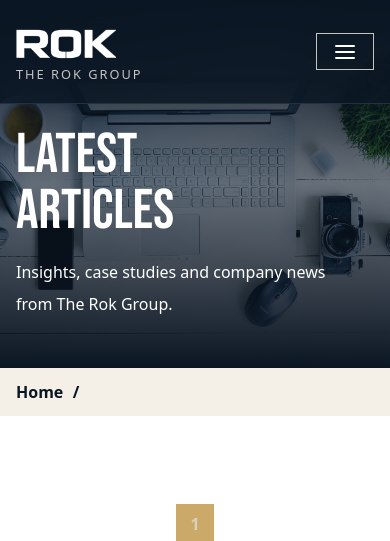
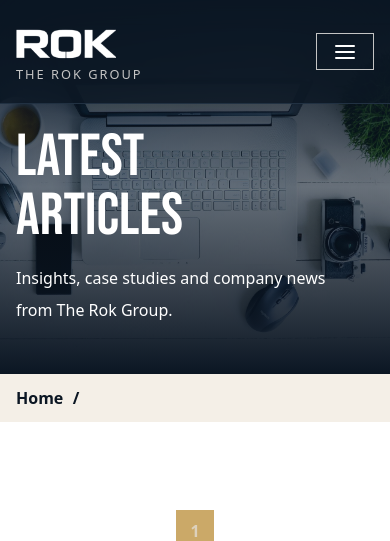
Before and after one commit to reche1405/rok, a Flask app: page /blog in a window 390 px wide. Shown: the top 541 px of the page. Run offline with Flask 3, Linux system fonts and the light colour scheme; data that the repository does not hold is empty.

Commit message:
Further modified mobile styling

```diff
--- a/promo/static/css/style.css
+++ b/promo/static/css/style.css
@@ -1077,7 +1077,7 @@ section:has(div.slider.light) ~ .breadcrumbs {
         min-height: 350px;
     }
     .x-large-text {
-        font-size:3.5rem;
+        font-size:3.7rem;
     }
     .large-text {
         font-size:2rem;
```
